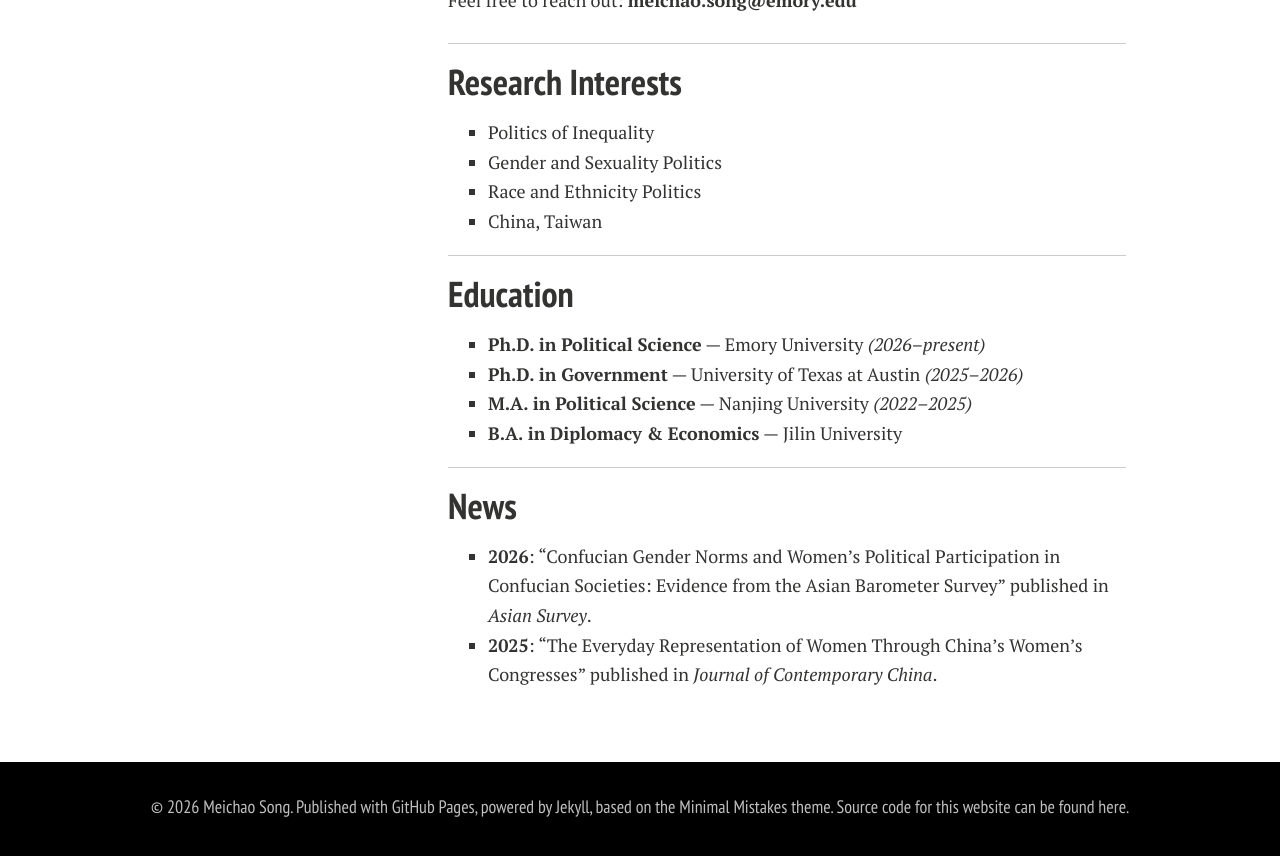
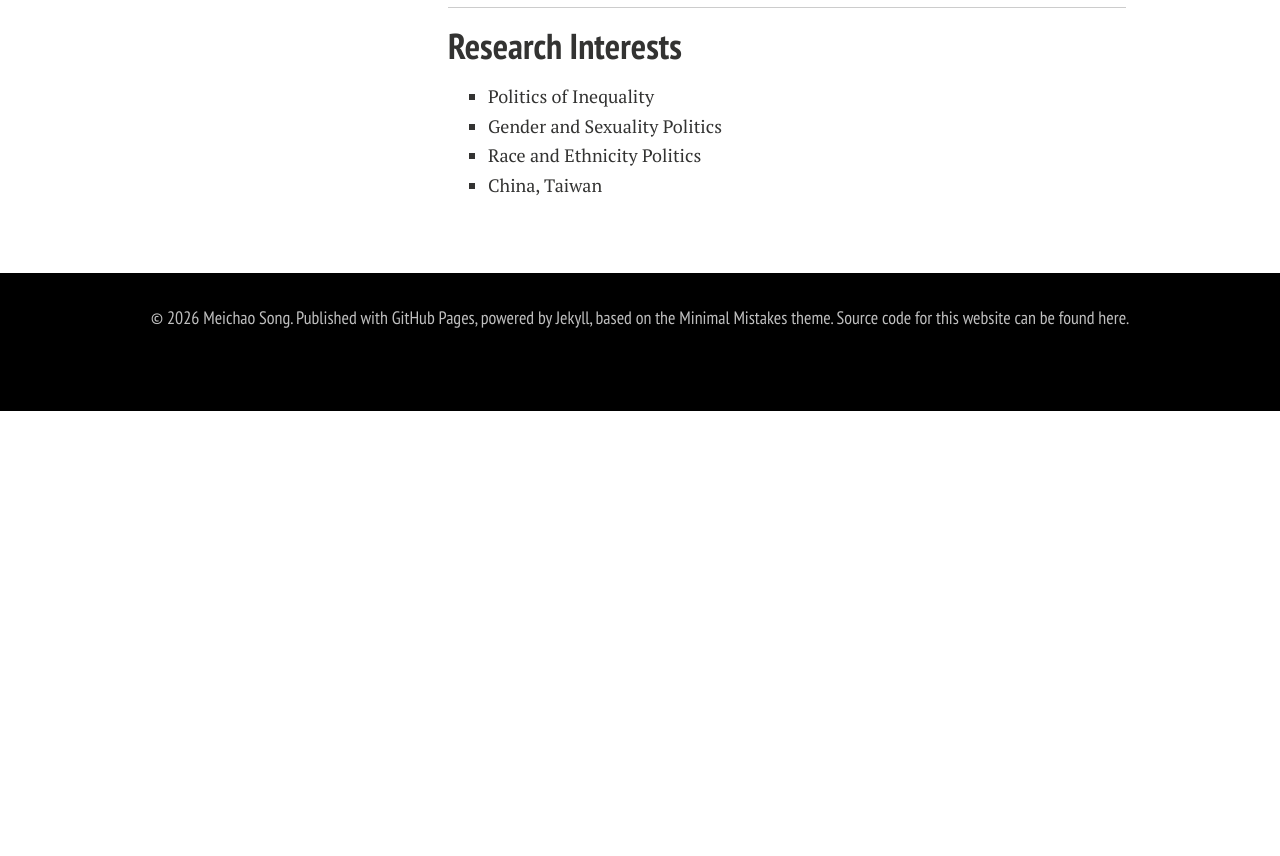
Before and after one commit to MeichaoPoliSci/MeichaoCV202606, a Jekyll site: the page built from index.md, in a window 1280 px wide and 900 px high, scrolled down 692 px. Shown: the top 856 px of the window. Built offline with Jekyll 4.4.1, drawn with Linux system fonts in a browser that asks for light colours; nearby versions of some CDN libraries; comment, search, counter and statistics services are not loaded; a style sheet for code colours, icons or effects is not loaded; our own code applies the rules of GitHub Pages for plain Markdown files; after the commit the page ends 1103 px from its top, so only the background shows below that.

Commit message:
Update index.md by removing personal sections
Removed sections about education and news from the index.

```diff
--- a/index.md
+++ b/index.md
@@ -24,19 +22,3 @@ layout: page
 - Gender and Sexuality Politics
 - Race and Ethnicity Politics
 - China, Taiwan
-
----
-
-## Education
-
-- **Ph.D. in Political Science** — Emory University *(2026–present)*
-- **Ph.D. in Government** — University of Texas at Austin *(2025–2026)*
-- **M.A. in Political Science** — Nanjing University *(2022–2025)*
-- **B.A. in Diplomacy & Economics** — Jilin University
-
----
-
-## News
-
-- **2026**: "Confucian Gender Norms and Women's Political Participation in Confucian Societies: Evidence from the Asian Barometer Survey" published in *Asian Survey*.
-- **2025**: "The Everyday Representation of Women Through China's Women's Congresses" published in *Journal of Contemporary China*.
```
Also changed, not shown: other parts of index.md (+0 -2 lines).
